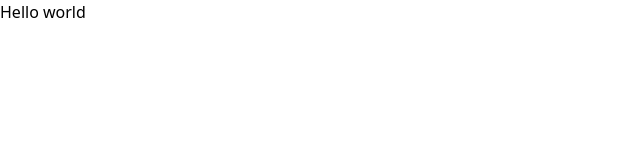
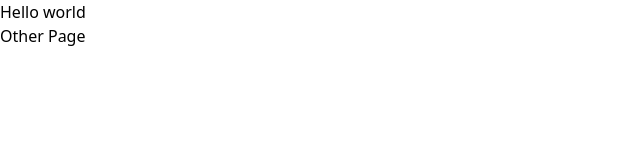
Before and after one commit to totti-rdz/github-trending-x, a React (Vite) app in the folder client/: page / in a window 1280 px wide. Shown: the top 160 px of the page, without its empty margins (0-640 px from the left). Built offline with nearby package versions, Linux system fonts and the light colour scheme.

Commit message:
create links between pages

```diff
--- a/client/src/pages/Home.tsx
+++ b/client/src/pages/Home.tsx
@@ -1,7 +1,12 @@
+import { Link } from "react-router-dom";
+
 function Home() {
   return (
     <>
       <div>Hello world</div>
+      <div>
+        <Link to={`/other`}>Other Page</Link>
+      </div>
     </>
   );
 }
--- a/client/src/pages/Other.tsx
+++ b/client/src/pages/Other.tsx
@@ -1,7 +1,10 @@
+import { Link } from "react-router-dom";
+
 function Other() {
   return (
     <>
       <div>Hello again</div>
+      <Link to={`/`}>Home</Link>
     </>
   );
 }
```
